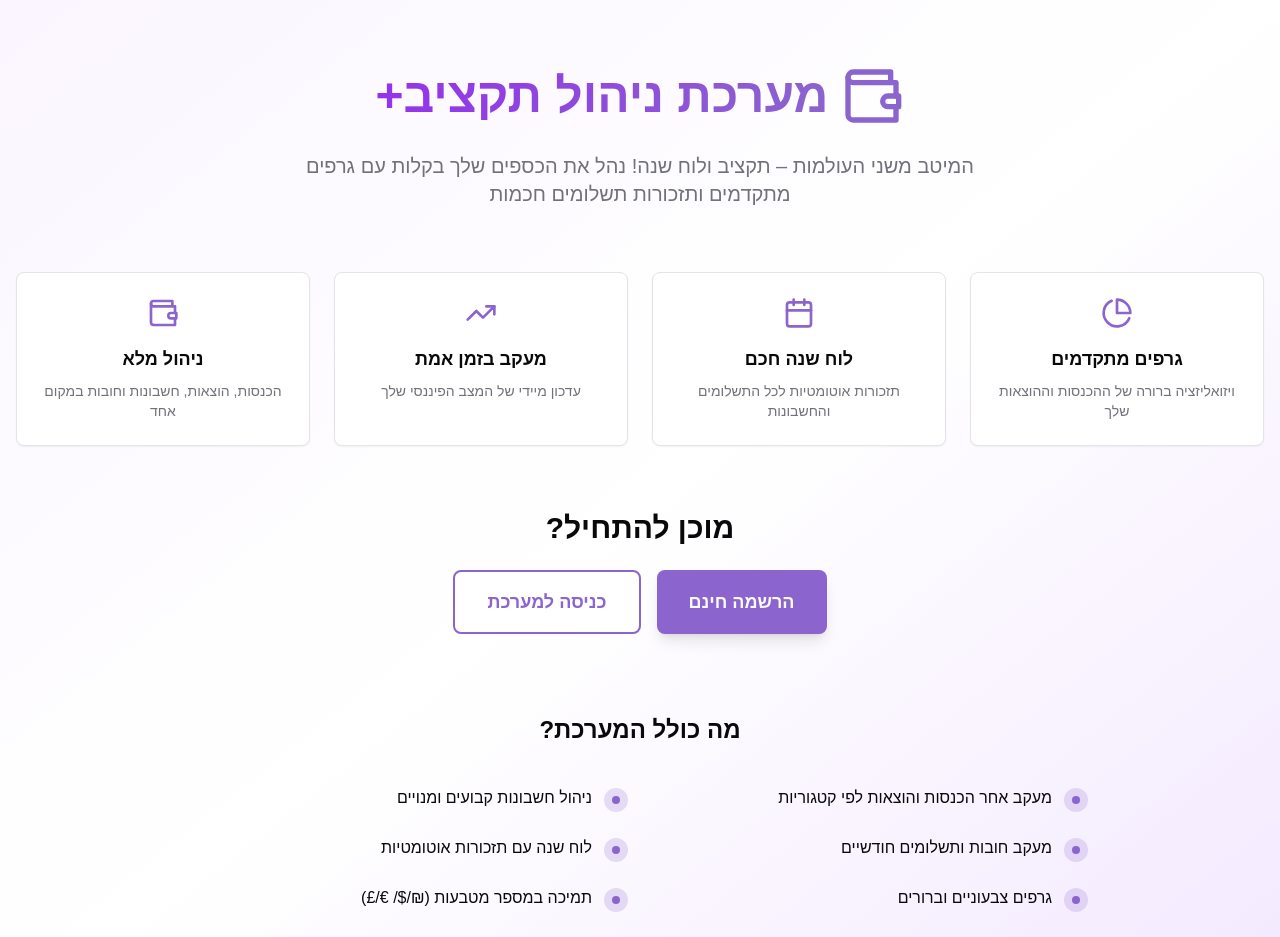
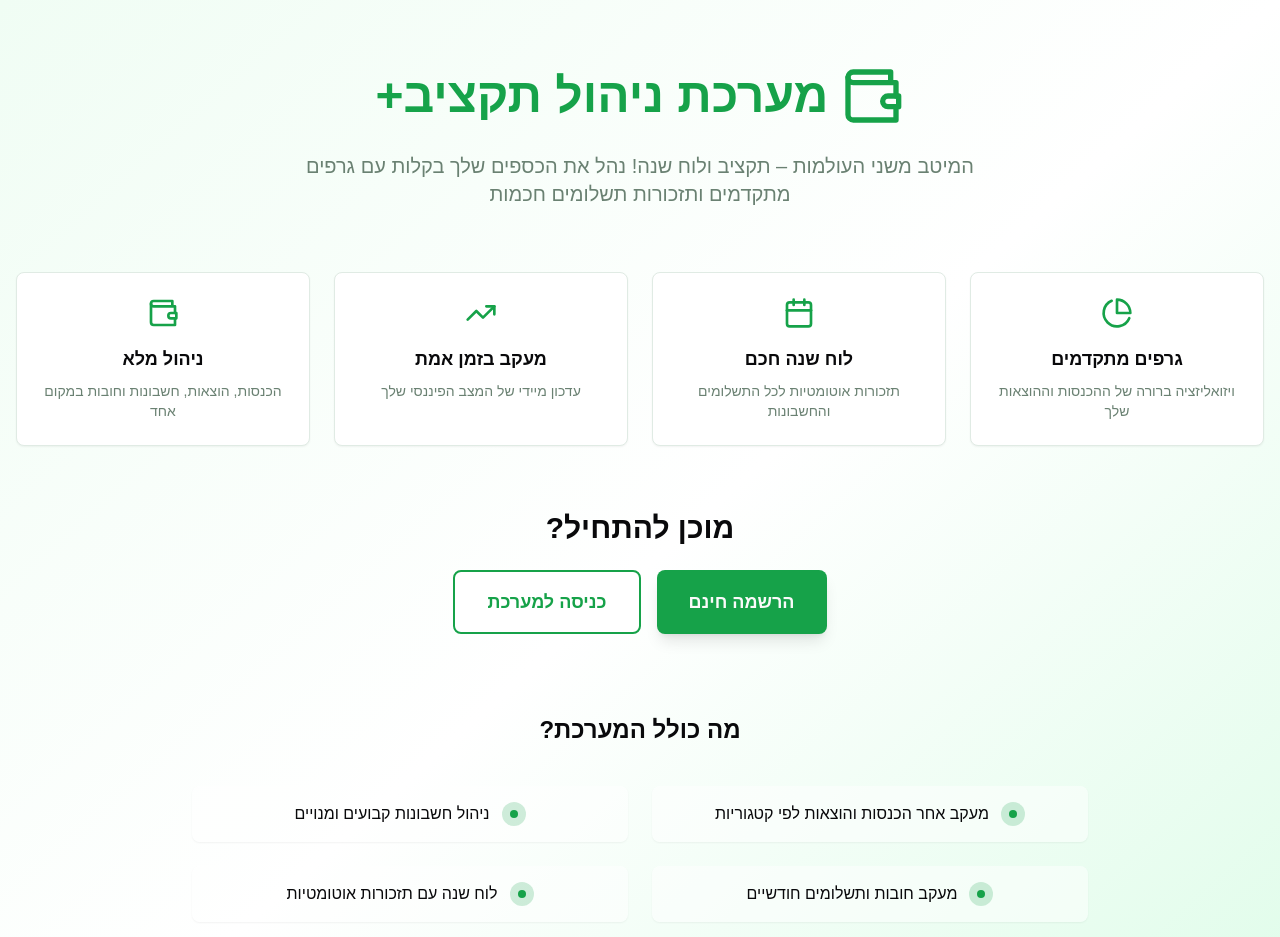
Before and after one commit to Lio311/budget-manager-plus, a Next.js app: page / in a window 1280 px wide. Shown: the top 937 px of the page. Built offline with nearby package versions, Linux system fonts and the light colour scheme; no server answers.

Commit message:
UI Enhancements: Green theme, better charts, remove currency selector, center features

```diff
--- a/src/app/globals.css
+++ b/src/app/globals.css
@@ -12,27 +12,27 @@
     --card-foreground: 240 10% 3.9%;
     --popover: 0 0% 100%;
     --popover-foreground: 240 10% 3.9%;
-    --primary: 262 52% 60%;
+    --primary: 142 76% 36%;
     --primary-foreground: 0 0% 98%;
-    --secondary: 262 30% 80%;
-    --secondary-foreground: 262 52% 20%;
-    --muted: 240 4.8% 95.9%;
-    --muted-foreground: 240 3.8% 46.1%;
-    --accent: 262 20% 92%;
-    --accent-foreground: 262 52% 30%;
+    --secondary: 142 30% 90%;
+    --secondary-foreground: 142 76% 26%;
+    --muted: 142 20% 96%;
+    --muted-foreground: 142 10% 46%;
+    --accent: 142 30% 94%;
+    --accent-foreground: 142 76% 26%;
     --destructive: 0 84.2% 60.2%;
     --destructive-foreground: 0 0% 98%;
-    --border: 240 5.9% 90%;
-    --input: 240 5.9% 90%;
-    --ring: 262 52% 60%;
+    --border: 142 20% 90%;
+    --input: 142 20% 90%;
+    --ring: 142 76% 36%;
     --radius: 0.5rem;
 
     /* Custom budget colors */
     --budget-income: 142 76% 36%;
     --budget-expense: 0 84% 60%;
-    --budget-food: 262 52% 60%;
+    --budget-food: 142 76% 36%;
     --budget-transport: 217 91% 60%;
-    --budget-entertainment: 142 76% 36%;
+    --budget-entertainment: 262 50% 60%;
     --budget-bills: 45 93% 47%;
     --budget-debt: 0 84% 60%;
   }
--- a/src/app/page.tsx
+++ b/src/app/page.tsx
@@ -4,13 +4,13 @@ import { ArrowLeft, Calendar, PieChart, TrendingUp, Wallet } from 'lucide-react'
 
 export default function HomePage() {
     return (
-        <div className="min-h-screen bg-gradient-to-br from-purple-50 via-white to-purple-100">
+        <div className="min-h-screen bg-gradient-to-br from-green-50 via-white to-green-100">
             <div className="container mx-auto px-4 py-16">
                 {/* Header */}
                 <div className="text-center mb-16">
                     <div className="flex items-center justify-center gap-3 mb-6">
                         <Wallet className="w-16 h-16 text-primary" />
-                        <h1 className="text-5xl font-bold bg-gradient-to-l from-primary to-purple-600 bg-clip-text text-transparent">
+                        <h1 className="text-5xl font-bold bg-gradient-to-l from-primary to-green-600 bg-clip-text text-transparent">
                             מערכת ניהול תקציב+
                         </h1>
                     </div>
@@ -55,7 +55,7 @@ export default function HomePage() {
                                     </button>
                                 </SignUpButton>
                                 <SignInButton mode="modal">
-                                    <button className="px-8 py-4 bg-white border-2 border-primary text-primary rounded-lg font-semibold text-lg hover:bg-purple-50 transition-all">
+                                    <button className="px-8 py-4 bg-white border-2 border-primary text-primary rounded-lg font-semibold text-lg hover:bg-green-50 transition-all">
                                         כניסה למערכת
                                     </button>
                                 </SignInButton>
@@ -104,11 +104,11 @@ function FeatureCard({ icon, title, description }: { icon: React.ReactNode; titl
 
 function BenefitItem({ text }: { text: string }) {
     return (
-        <div className="flex items-start gap-3">
-            <div className="w-6 h-6 rounded-full bg-primary/20 flex items-center justify-center flex-shrink-0 mt-0.5">
+        <div className="flex items-center justify-center gap-3 bg-white/50 p-4 rounded-lg shadow-sm">
+            <div className="w-6 h-6 rounded-full bg-primary/20 flex items-center justify-center flex-shrink-0">
                 <div className="w-2 h-2 rounded-full bg-primary" />
             </div>
-            <p className="text-foreground">{text}</p>
+            <p className="text-foreground font-medium">{text}</p>
         </div>
     )
 }
--- a/src/components/dashboard/DashboardHeader.tsx
+++ b/src/components/dashboard/DashboardHeader.tsx
@@ -50,20 +50,6 @@ export function DashboardHeader() {
 
                     {/* Currency Selector */}
                     <div className="flex items-center gap-4">
-                        <div className="flex gap-1 bg-muted rounded-lg p-1">
-                            {CURRENCIES.map((curr) => (
-                                <button
-                                    key={curr}
-                                    onClick={() => setCurrency(curr)}
-                                    className={`px-3 py-1.5 rounded-md text-sm font-medium transition-all ${currency === curr
-                                            ? 'bg-primary text-primary-foreground shadow-sm'
-                                            : 'hover:bg-background'
-                                        }`}
-                                >
-                                    {curr}
-                                </button>
-                            ))}
-                        </div>
                         <UserButton afterSignOutUrl="/" />
                     </div>
                 </div>
--- a/src/components/dashboard/tabs/ExpensesTab.tsx
+++ b/src/components/dashboard/tabs/ExpensesTab.tsx
@@ -18,9 +18,9 @@ interface Expense {
 
 const CATEGORIES = ['מזון', 'תחבורה', 'בילויים', 'קניות', 'בריאות', 'חינוך', 'אחר']
 const CATEGORY_COLORS: Record<string, string> = {
-    'מזון': 'bg-purple-100 text-purple-700 border-purple-200',
+    'מזון': 'bg-green-100 text-green-700 border-green-200',
     'תחבורה': 'bg-blue-100 text-blue-700 border-blue-200',
-    'בילויים': 'bg-green-100 text-green-700 border-green-200',
+    'בילויים': 'bg-purple-100 text-purple-700 border-purple-200',
     'קניות': 'bg-pink-100 text-pink-700 border-pink-200',
     'בריאות': 'bg-red-100 text-red-700 border-red-200',
     'חינוך': 'bg-yellow-100 text-yellow-700 border-yellow-200',
@@ -106,6 +106,7 @@ export function ExpensesTab() {
                         />
                         <Input
                             type="date"
+                            className="cursor-pointer"
                             value={newExpense.date}
                             onChange={(e) => setNewExpense({ ...newExpense, date: e.target.value })}
                         />
--- a/src/components/dashboard/tabs/OverviewTab.tsx
+++ b/src/components/dashboard/tabs/OverviewTab.tsx
@@ -15,13 +15,13 @@ const mockData = {
 }
 
 const COLORS = {
-    income: 'hsl(142, 76%, 36%)',
-    expenses: 'hsl(0, 84%, 60%)',
-    food: 'hsl(262, 52%, 60%)',
-    transport: 'hsl(217, 91%, 60%)',
-    entertainment: 'hsl(142, 76%, 36%)',
-    bills: 'hsl(45, 93%, 47%)',
-    other: 'hsl(240, 5%, 65%)',
+    income: 'hsl(142, 76%, 36%)', // Green
+    expenses: 'hsl(0, 84%, 60%)', // Red
+    food: 'hsl(142, 76%, 36%)', // Green (Primary)
+    transport: 'hsl(160, 84%, 39%)', // Teal-ish Green
+    entertainment: 'hsl(80, 80%, 45%)', // Lime Green
+    bills: 'hsl(45, 93%, 47%)', // Yellow/Orange
+    other: 'hsl(200, 10%, 65%)', // Gray
 }
 
 export function OverviewTab() {
@@ -80,8 +80,8 @@ export function OverviewTab() {
                     icon={<Wallet className="h-4 w-4" />}
                     trend="-10%"
                     trendUp={true}
-                    color="text-purple-600"
-                    bgColor="bg-purple-50"
+                    color="text-orange-600"
+                    bgColor="bg-orange-50"
                 />
             </div>
 
@@ -99,10 +99,9 @@ export function OverviewTab() {
                                     data={incomeVsExpenses}
                                     cx="50%"
                                     cy="50%"
-                                    labelLine={false}
-                                    label={({ name, percent }) => `${name} ${(percent * 100).toFixed(0)}%`}
+                                    innerRadius={60}
                                     outerRadius={80}
-                                    fill="#8884d8"
+                                    paddingAngle={5}
                                     dataKey="value"
                                 >
                                     {incomeVsExpenses.map((entry, index) => (
@@ -124,11 +123,22 @@ export function OverviewTab() {
                     <CardContent>
                         <ResponsiveContainer width="100%" height={300}>
                             <BarChart data={expensesByCategory}>
-                                <CartesianGrid strokeDasharray="3 3" />
-                                <XAxis dataKey="name" />
-                                <YAxis />
-                                <Tooltip formatter={(value) => formatCurrency(Number(value), currency)} />
-                                <Bar dataKey="value" fill={COLORS.food}>
+                                <CartesianGrid strokeDasharray="3 3" vertical={false} />
+                                <XAxis
+                                    dataKey="name"
+                                    tickLine={false}
+                                    axisLine={false}
+                                />
+                                <YAxis
+                                    tickLine={false}
+                                    axisLine={false}
+                                    tickFormatter={(value) => `${value}`}
+                                />
+                                <Tooltip
+                                    formatter={(value) => formatCurrency(Number(value), currency)}
+                                    cursor={{ fill: 'transparent' }}
+                                />
+                                <Bar dataKey="value" radius={[4, 4, 0, 0]}>
                                     {expensesByCategory.map((entry, index) => (
                                         <Cell key={`cell-${index}`} fill={entry.color} />
                                     ))}
```
